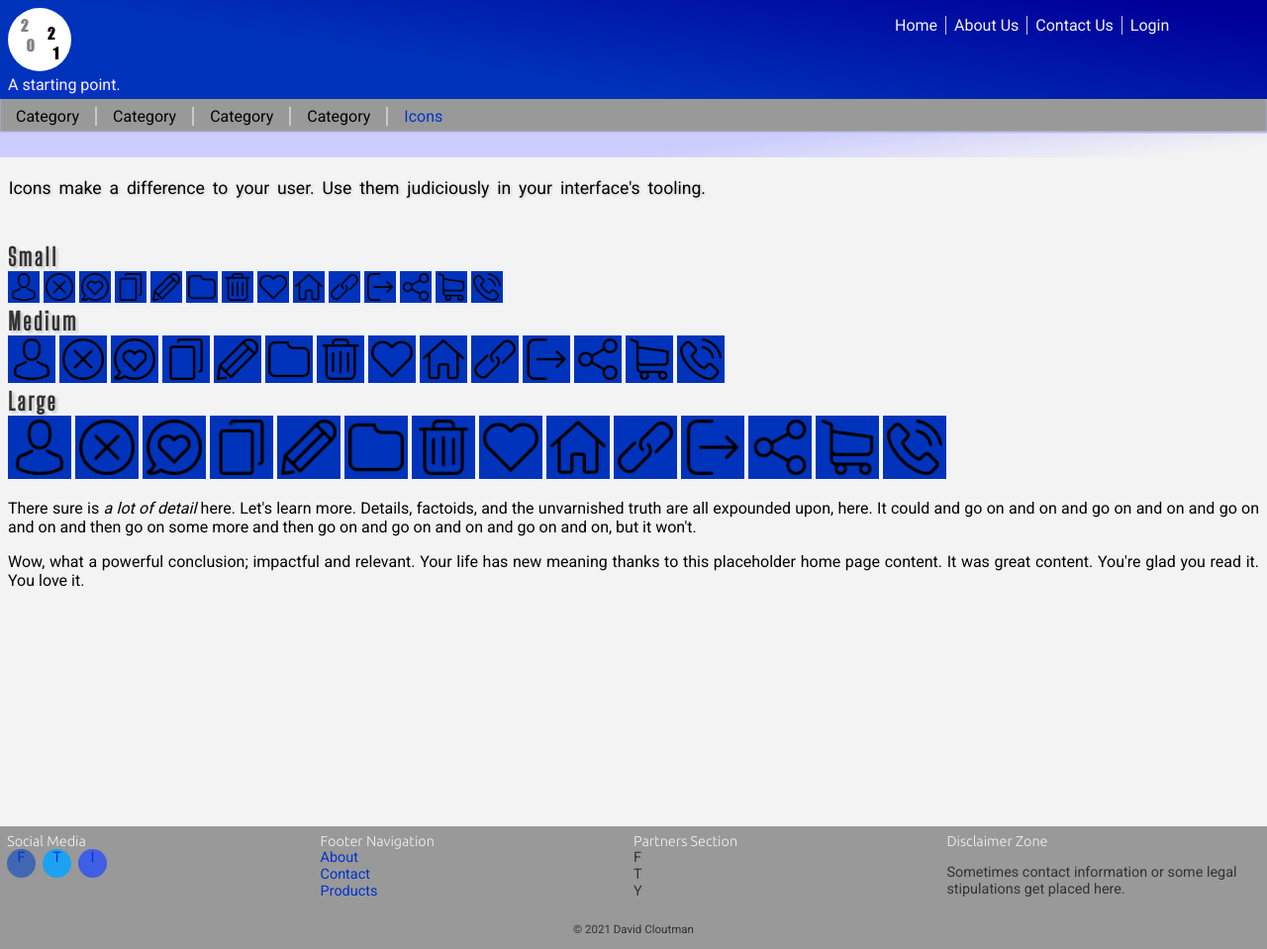
After one commit to dcloutman/site-template-2021, a Flask app: page /icons in a window 1280 px wide. The commit adds this page. Shown: the whole page at 99% size. Run offline with Flask 2, Linux system fonts and the light colour scheme.

Commit message:
Added icons demo page. Decoupled headlines from Python and inserted the content into the appropriate templates.

```diff
--- a/bff/app.py
+++ b/bff/app.py
@@ -6,31 +6,35 @@ app = Flask(__name__)
 
 @app.route('/')
 def home ():
-	return render_template("home.jinja", page_headline="Site Template 2021", show_page_aside=True)
+    return render_template("home.jinja", show_page_aside=True)
 
 @app.route('/about')
 def about():
-	return render_template("about.jinja", page_headline="About Us")
+    return render_template("about.jinja")
 
 @app.route('/contact', methods=['GET'])
 def contact():
-	return render_template("contact.jinja", page_headline="Contact Us")
+    return render_template("contact.jinja")
 
 @app.route('/contact', methods=['POST'])
 def contact_process_form():
-	return '0'
+    return '0'
 
 @app.route('/contact/send-message')
 def send_message():
-	return "Send message."
+    return "Send message."
 
 @app.route('/products')
 def products():
-	return "Products"
+    return "Products"
+
+@app.route('/icons')
+def icons():
+    return render_template("icons.jinja")
 
 @app.route('/login')
 def login():
-	return "Login"
+    return "Login"
 
 if __name__ == "app.py":
-	app.run()
+    app.run()
--- a/bff/templates/contact.jinja
+++ b/bff/templates/contact.jinja
@@ -41,6 +41,9 @@
             display: block;
         }
     }
+{% endblock %}
+{%block page_headline %}
+    Contact Us
 {% endblock %}
 {% block content %}
 <div id="page_content_grid" class="grid-container-2-1" style="padding-left: 1em;">
--- a/bff/templates/home.jinja
+++ b/bff/templates/home.jinja
@@ -1,4 +1,7 @@
 {% extends "--base.jinja" %}
+{%block page_headline %}
+    Site Template 2021
+{% endblock %}
 {% block content %}
 <section id="content_introduction">
     Big <strong>bold</strong> words make a fresh impact. A broad overview <em>engages</em> your audience. Everything seems just a litle bigger as the content of a new page rises from the ash-heap of ignorance.
--- /dev/null
+++ b/bff/templates/icons.jinja
@@ -0,0 +1,68 @@
+{% extends "--base.jinja" %}
+{% block content %}
+<section id="content_introduction">
+    Icons make a difference to your user. Use them judiciously in your interface's tooling.
+</section>
+<section>
+    <header>
+        <h2>Small</h2>
+    </header>
+    <div>
+        <div class="icon_sm icon_avatar"></div>
+        <div class="icon_sm icon_cancel"></div>
+        <div class="icon_sm icon_chat"></div>
+        <div class="icon_sm icon_copy"></div>
+        <div class="icon_sm icon_edit"></div>
+        <div class="icon_sm icon_folder"></div>
+        <div class="icon_sm icon_garbage"></div>
+        <div class="icon_sm icon_heart"></div>
+        <div class="icon_sm icon_house"></div>
+        <div class="icon_sm icon_link"></div>
+        <div class="icon_sm icon_logout"></div>
+        <div class="icon_sm icon_share"></div>
+        <div class="icon_sm icon_shopping_cart"></div>
+        <div class="icon_sm icon_phone_call"></div>
+    </div>
+    <header>
+        <h2>Medium</h2>
+    </header>
+    <div>
+        <div class="icon_med icon_avatar"></div>
+        <div class="icon_med icon_cancel"></div>
+        <div class="icon_med icon_chat"></div>
+        <div class="icon_med icon_copy"></div>
+        <div class="icon_med icon_edit"></div>
+        <div class="icon_med icon_folder"></div>
+        <div class="icon_med icon_garbage"></div>
+        <div class="icon_med icon_heart"></div>
+        <div class="icon_med icon_house"></div>
+        <div class="icon_med icon_link"></div>
+        <div class="icon_med icon_logout"></div>
+        <div class="icon_med icon_share"></div>
+        <div class="icon_med icon_shopping_cart"></div>
+        <div class="icon_med icon_phone_call"></div>
+    </div>
+    <header>
+        <h2>Large</h2>
+    </header>
+    <div>
+        <div class="icon_lg icon_avatar"></div>
+        <div class="icon_lg icon_cancel"></div>
+        <div class="icon_lg icon_chat"></div>
+        <div class="icon_lg icon_copy"></div>
+        <div class="icon_lg icon_edit"></div>
+        <div class="icon_lg icon_folder"></div>
+        <div class="icon_lg icon_garbage"></div>
+        <div class="icon_lg icon_heart"></div>
+        <div class="icon_lg icon_house"></div>
+        <div class="icon_lg icon_link"></div>
+        <div class="icon_lg icon_logout"></div>
+        <div class="icon_lg icon_share"></div>
+        <div class="icon_lg icon_shopping_cart"></div>
+        <div class="icon_lg icon_phone_call"></div>
+    </div>
+
+    <p>There sure is <em>a lot of detail</em> here. Let's learn more. Details, factoids, and the unvarnished truth are all expounded upon, here. It could and go on and on and go on and on and go on and on and then go on some more and then go on and go on and on and go on and on, but it won't.</p>
+    <p>Wow, what a powerful conclusion; impactful and relevant. Your life has new meaning thanks to this placeholder home page content. It was great content. You're glad you read it. You love it.</p>
+</section>
+{% endblock %}
```
Also changed, not shown: bff/templates/about.jinja (+6 -3 lines).
